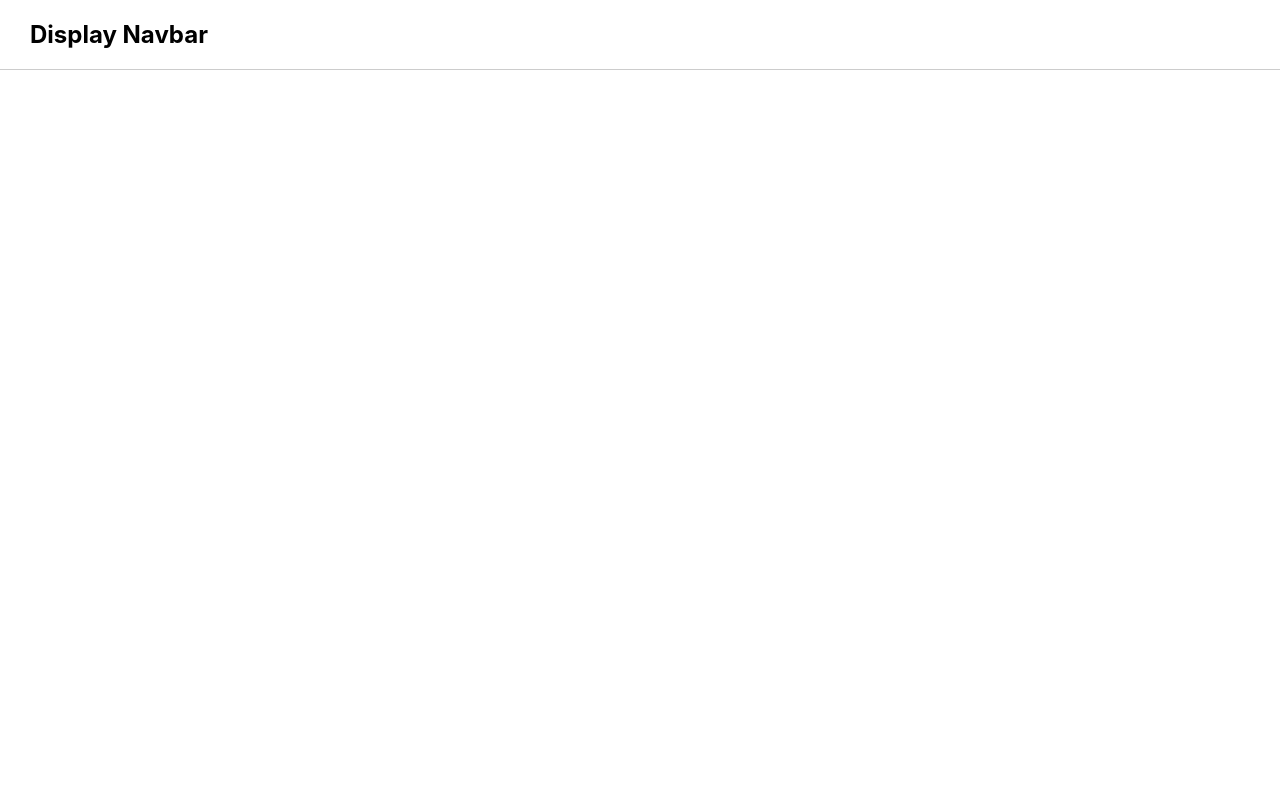
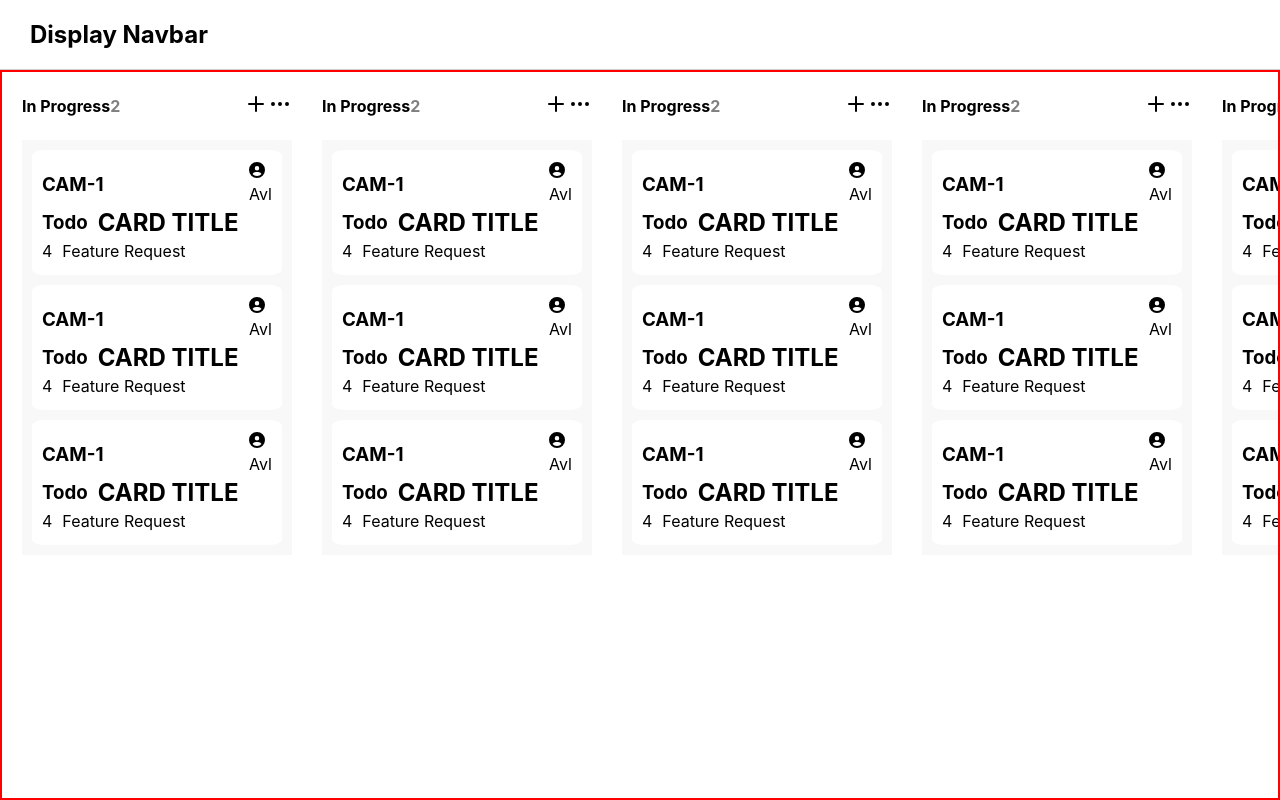
Before and after one commit to NawazT/kanban-board, a React (Create React App) app: page / in a window 1280 px wide. Built offline with nearby package versions, Linux system fonts and the light colour scheme; the HTML template or start-up script is replaced by a standard one.

Commit message:
Designing the basic board card

```diff
--- a/package.json
+++ b/package.json
@@ -3,11 +3,17 @@
   "version": "0.1.0",
   "private": true,
   "dependencies": {
+    "@fortawesome/fontawesome-svg-core": "^6.4.2",
+    "@fortawesome/free-brands-svg-icons": "^6.4.2",
+    "@fortawesome/free-regular-svg-icons": "^6.4.2",
+    "@fortawesome/free-solid-svg-icons": "^6.4.2",
+    "@fortawesome/react-fontawesome": "^0.2.0",
     "@testing-library/jest-dom": "^5.17.0",
     "@testing-library/react": "^13.4.0",
     "@testing-library/user-event": "^13.5.0",
     "react": "^18.2.0",
     "react-dom": "^18.2.0",
+    "react-feather": "^2.0.10",
     "react-scripts": "5.0.1",
     "web-vitals": "^2.1.4"
   },
--- a/src/App.css
+++ b/src/App.css
@@ -9,3 +9,16 @@
   padding:20px 30px ;
   border-bottom: 1px solid #ccc;
 }
+.app_boards_outer{
+  flex: 1;
+  width: 100%;
+  border: 2px solid red;
+  overflow-x: auto;
+  padding: 20px;
+}
+.app_boards{
+  /* border: 2px solid blue; */
+  min-width: fit-content;
+  display: flex;
+  gap: 30px;
+}
--- a/src/App.js
+++ b/src/App.js
@@ -1,4 +1,5 @@
 import './App.css';
+import Board from './components/boards/Board';
 
 function App() {
   return (
@@ -7,7 +8,13 @@ function App() {
         <h2>Display Navbar</h2>
       </div>
       <div className="app_boards_outer">
-        <div className="app_boards"></div>
+        <div className="app_boards">
+          <Board />
+          <Board />
+          <Board />
+          <Board />
+          <Board />
+        </div>
       </div>
     </div>
   );
--- /dev/null
+++ b/src/components/boards/Board.css
@@ -0,0 +1,31 @@
+.board{
+    min-width: 270px;
+    max-height: 100%;
+    display: flex;
+    flex-direction: column;
+    gap: 20px;
+}
+
+.board_top{
+    display: flex;
+}
+
+.board_top_title{
+    flex: 1;
+    display: flex;
+    align-items: center;
+    font-weight: bold;
+}
+
+.board_top_title span {
+    color: grey;
+}
+
+.board_cards{
+    background-color: #f8f8f8;
+    display: flex;
+    flex-direction: column;
+    gap: 10px;
+    padding: 10px;
+    border-bottom: 10px;
+}
--- /dev/null
+++ b/src/components/boards/Board.js
@@ -0,0 +1,27 @@
+import React from 'react'
+import Card from '../cards/Card'
+import './Board.css'
+import { MoreHorizontal, Plus } from 'react-feather'
+
+function Board() {
+  return (
+    <div className='board'>
+      <div className="board_top">
+        <p className="board_top_title">In Progress
+            <span> 2 </span>
+        </p>
+
+        <Plus />
+        <MoreHorizontal />
+
+      </div>
+      <div className="board_cards">
+        <Card />
+        <Card />
+        <Card />
+      </div>
+    </div>
+  )
+}
+
+export default Board
--- /dev/null
+++ b/src/components/cards/Card.css
@@ -0,0 +1,27 @@
+.Card {
+    width: 100%;
+    padding: 10px;
+    display: flex;
+    flex-direction: column;
+    background-color: white;
+    border-radius: 5%;
+}
+.card_top {
+    display: flex;
+    justify-content: space-between;
+    align-items: center;
+}
+
+.Card_mid {
+    display: flex;
+    align-items: center;
+    justify-content: flex-start;
+    gap: 10px;
+}
+
+.Card_bottom {
+    display: flex;
+    align-items: center;
+    justify-content: flex-start;
+    gap: 10px;
+}
--- /dev/null
+++ b/src/components/cards/Card.js
@@ -0,0 +1,42 @@
+import React from 'react'
+import { FontAwesomeIcon } from '@fortawesome/react-fontawesome'
+import { faCircleUser } from '@fortawesome/free-solid-svg-icons'
+import './Card.css'
+
+function Card() {
+  return (
+    <div className='Card'>
+      <div className='card_top'>
+        <div className="Card_Id"> <h3> CAM-1 </h3>
+        </div>
+        <div className='Card_User'>
+            <div className="User_name">
+                <FontAwesomeIcon icon={faCircleUser} />
+            </div>
+            <div className="User_acticity">
+                    <p>Avl</p>
+            </div>
+        </div>
+      </div>
+      <div className="Card_mid">
+        <div className="Card_progress">
+            <h3>Todo</h3>
+        </div>
+        <div className="Card_title">
+            <h2> CARD TITLE </h2>
+        </div>
+      </div>
+
+      <div className="Card_bottom">
+        <div className="Card_priority">
+            <p>4</p>
+        </div>
+        <div className="Card_tags">
+            <p>Feature Request</p>
+        </div>
+      </div>
+    </div>
+  )
+}
+
+export default Card
--- a/src/index.css
+++ b/src/index.css
@@ -16,3 +16,8 @@ code {
   font-family: source-code-pro, Menlo, Monaco, Consolas, 'Courier New',
     monospace;
 }
+
+p {
+  font-size: 16px;
+  line-height: 28px;
+}
```
Also changed, not shown: 1 other file (tests, documents, lock files or other folders).
